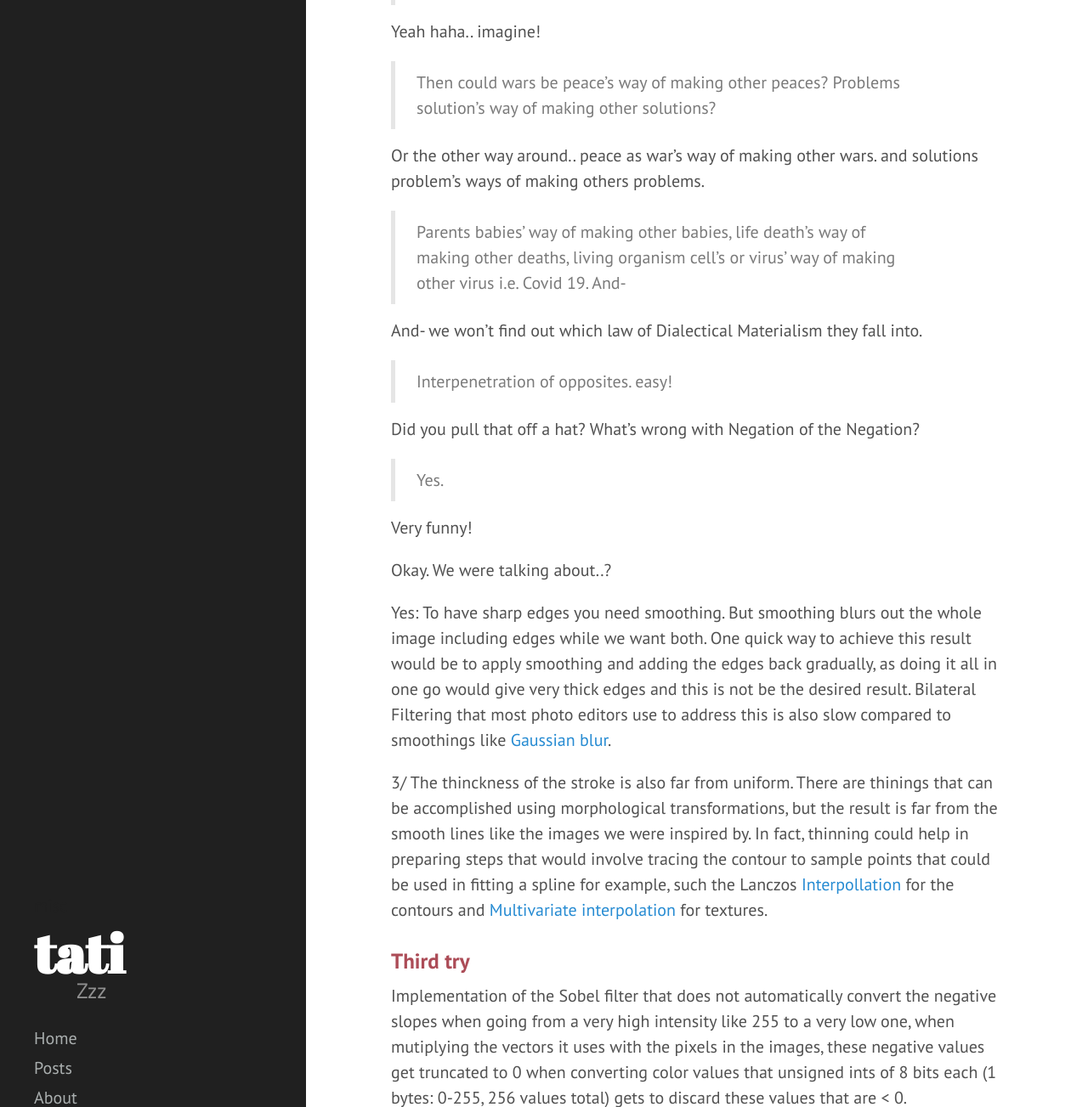
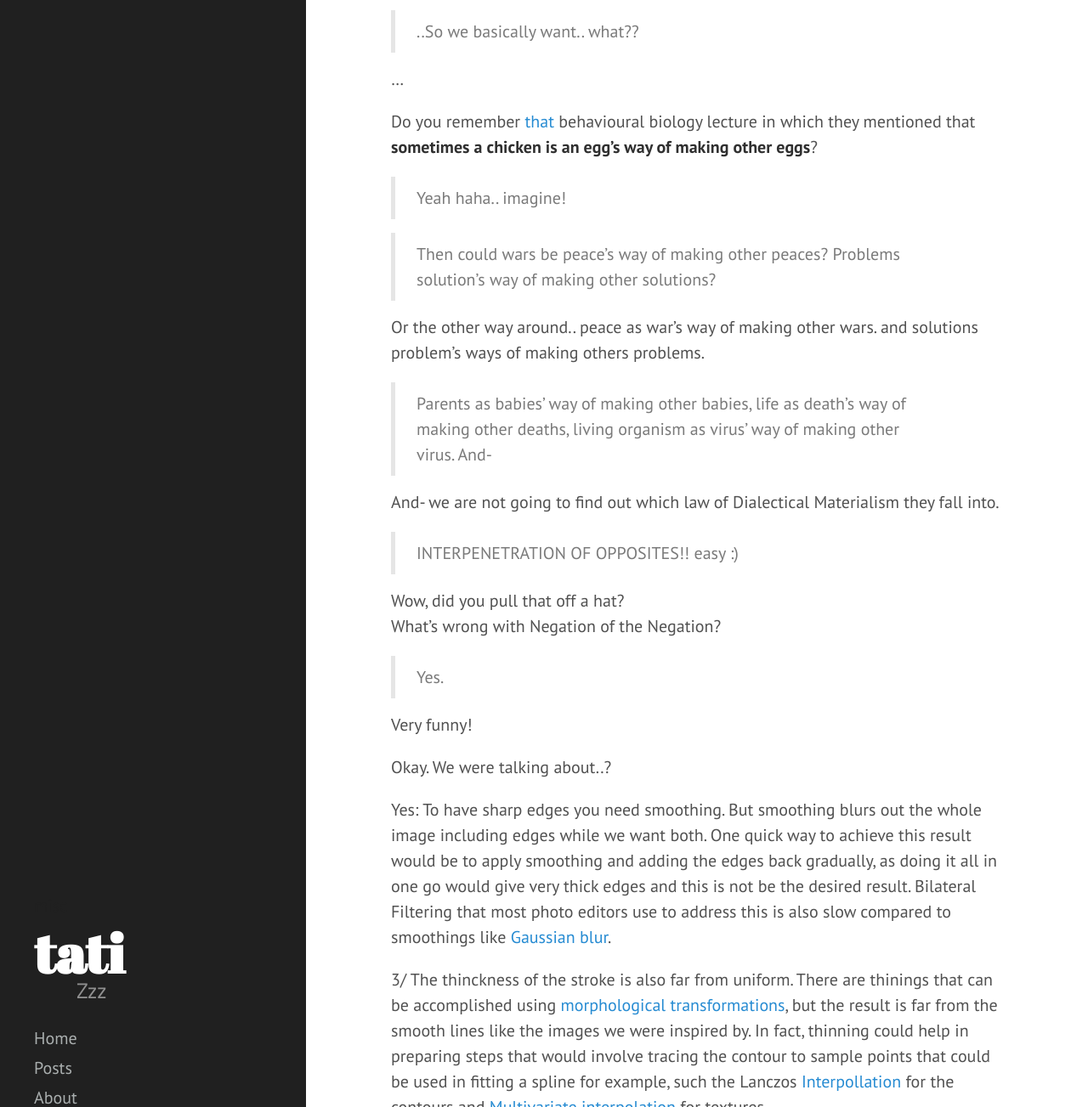
Before and after one commit to tati-z/tati-z.github.io, a Jekyll site: the page built from _posts/2020-05-25-minimize.md, in a window 1280 px wide and 1400 px high, scrolled down 9842 px, cut to the strip 0-1303 px from the top of the window. Shown: the whole strip at 85% size. Built offline with Jekyll 4.4.1, drawn with Linux system fonts in a browser that asks for light colours; nearby versions of some CDN libraries; library files that are not in the unit come from our copies; some of the changed text lies outside the part shown.

Commit message:
knot now

```diff
--- a/_posts/2020-05-25-minimize.md
+++ b/_posts/2020-05-25-minimize.md
@@ -157,23 +157,32 @@ There are also some noise around the generated image.
 
 This is an interesting problem. The image used was easier for the algorithm to work effortlessly on similar image without loosing details. To get other images to be like this involves using smoothing algorithms that invole averaging surranding colors while aiming to keep the edges sharp.
 
-Making this a chicken and egg problem type when what we actually want is chiken wings with crumbled eggs topping.
+Making this a chicken and egg problem type when what we actually want is hatching eggs with feathers topping.
 
-> Do you remember [that](https://youtu.be/Y0Oa4Lp5fLE) behavioural biology lecture where they said that **`sometimes a chicken is an egg's way of making other eggs`**?
+>...<br>
 
-Yeah haha.. imagine!
+...
+
+> ..So we basically want.. what??
+
+...
+
+Do you remember [that](https://youtu.be/Y0Oa4Lp5fLE) behavioural biology lecture in which they mentioned that **sometimes a chicken is an egg's way of making other eggs**?
+
+> Yeah haha.. imagine!
 
 > Then could wars be peace's way of making other peaces? Problems solution's way of making other solutions?
 
 Or the other way around.. peace as war's way of making other wars. and solutions problem's ways of making others problems.
 
-> Parents babies' way of making other babies, life death's way of making other deaths, living organism cell's or virus' way of making other virus i.e. Covid 19. And-
+> Parents as babies' way of making other babies, life as death's way of making other deaths, living organism as virus' way of making other virus. And-
 
-And- we won't find out which law of Dialectical Materialism they fall into.
+And- we are not going to find out which law of Dialectical Materialism they fall into.
 
-> Interpenetration of opposites. easy!
+> INTERPENETRATION OF OPPOSITES!! easy :)
 
-Did you pull that off a hat? What's wrong with Negation of the Negation?
+Wow, did you pull that off a hat?<br>
+What's wrong with Negation of the Negation?
 
 > Yes.
 
@@ -183,7 +192,7 @@ Okay. We were talking about..?<br>
 
 Yes: To have sharp edges you need smoothing. But smoothing blurs out the whole image including edges while we want both. One quick way to achieve this result would be to apply smoothing and adding the edges back gradually, as doing it all in one go would give very thick edges and this is not be the desired result. Bilateral Filtering that most photo editors use to address this is also slow compared to smoothings like [Gaussian blur](https://en.wikipedia.org/wiki/Gaussian_blur).
 
-3/ The thinckness of the stroke is also far from uniform. There are thinings that can be accomplished using morphological transformations, but the result is far from the smooth lines like the images we were inspired by. In fact, thinning could help in preparing steps that would involve tracing the contour to sample points that could be used in fitting a spline for example, such the Lanczos [Interpollation](https://stackoverflow.com/questions/1854146/what-is-the-idea-behind-scaling-an-image-using-lanczos) for the contours and [Multivariate interpolation](https://en.wikipedia.org/wiki/Multivariate_interpolation) for textures.
+3/ The thinckness of the stroke is also far from uniform. There are thinings that can be accomplished using [morphological transformations](https://arxiv.org/pdf/1203.2514.pdf), but the result is far from the smooth lines like the images we were inspired by. In fact, thinning could help in preparing steps that would involve tracing the contour to sample points that could be used in fitting a spline for example, such the Lanczos [Interpollation](https://stackoverflow.com/questions/1854146/what-is-the-idea-behind-scaling-an-image-using-lanczos) for the contours and [Multivariate interpolation](https://en.wikipedia.org/wiki/Multivariate_interpolation) for textures.
 
 
 ### Third try
@@ -223,7 +232,7 @@ People who draw [smudge the paper](http://sometalkaboutart.blogspot.com/2012/03/
 
 > Just like that?!
 
-07/06/20 : 02:20: Even if I can now run a server on localhost and ship image URLs to it, or build an extension to automatically this for me and turns the whole page black/grey and white to go with it, I still don't like that I was seeing noise even after applying [morphological transformations](https://arxiv.org/pdf/1203.2514.pdf).<br>
+07/06/20 : 02:20: Even if I can now run a server on localhost and ship image URLs to it when I end doing [what I am doing](/public/assets/images/knot_now.JPG), I still don't like that I was seeing noise even after applying morphological transformations.<br>
 
 > I don't mind noises/imperfections. They keep people like you up all night and I don't like sleeping early.
 
--- a/public/css/override.css
+++ b/public/css/override.css
@@ -57,3 +57,13 @@ p.more-link a{
 .post h3{
     color: #ac4c57;
 }
+.wrapper {
+    width:100%;
+    height:100vh;
+    background-position: center center;
+}
+
+.wrapper video {
+    width:100%;
+    height:100%;
+}
```
Also changed, not shown: _posts/2018-10-28-ly.md (+1 -3 lines), 4 other files.
